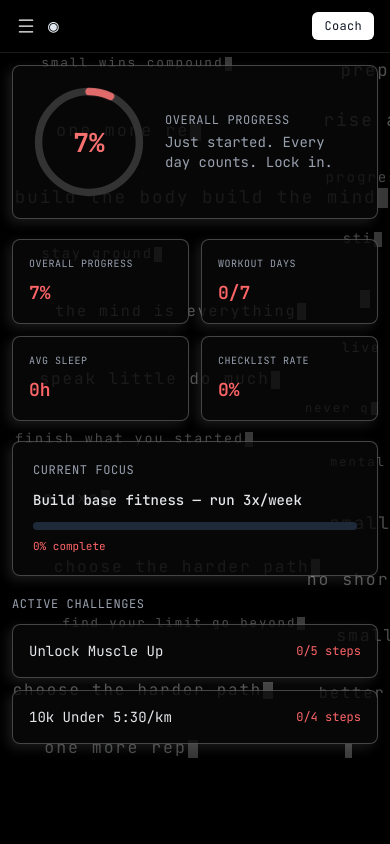
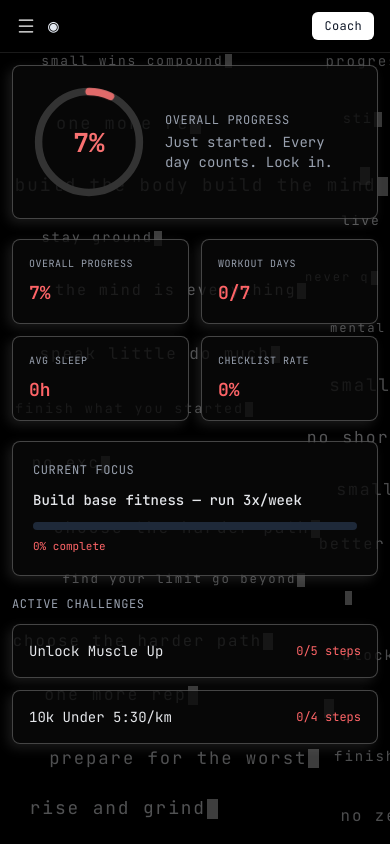
Before and after one commit to TheWhiteburn/PerDash, a React (Vite) app in the folder client/: page / in a window 390 px wide. Built offline with nearby package versions, Linux system fonts and the light colour scheme; the HTML template or start-up script is replaced by a standard one.

Commit message:
Extend typewriter coverage to 97% viewport height (+4 writers, spread 88→95), fill bottom gap on mobile

```diff
--- a/client/src/components/BackgroundScene.jsx
+++ b/client/src/components/BackgroundScene.jsx
@@ -68,13 +68,13 @@ function rand(n) {
 }
 
 function buildWriters() {
-  const left = Array.from({ length: 12 }, (_, i) => ({
+  const left = Array.from({ length: 14 }, (_, i) => ({
     x: 2 + Math.random() * 16,
-    y: 3 + (i + 0.5) / 12 * 88 + (Math.random() - 0.5) * 1,
+    y: 3 + (i + 0.5) / 14 * 95 + (Math.random() - 0.5) * 1,
   }));
-  const right = Array.from({ length: 13 }, (_, i) => ({
+  const right = Array.from({ length: 15 }, (_, i) => ({
     x: 78 + Math.random() * 14,
-    y: 3 + (i + 0.5) / 13 * 88 + (Math.random() - 0.5) * 1,
+    y: 3 + (i + 0.5) / 15 * 95 + (Math.random() - 0.5) * 1,
   }));
 
   return [...left, ...right].map((pos, i) => {
```
